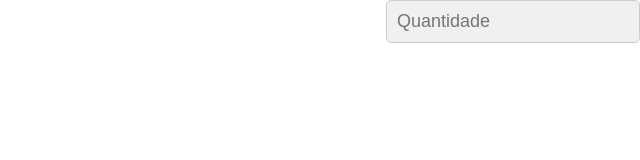
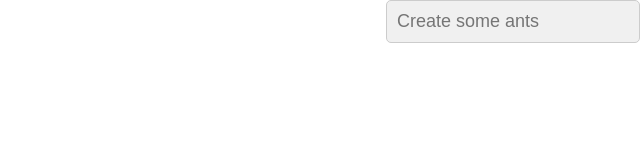
Before and after one commit to luiztiago/fear-ant, a plain HTML site: page index.html in a window 1280 px wide. Shown: the full height of the page, 640-1280 px from the left. Drawn offline with Linux system fonts and the light colour scheme.

Commit message:
ants length translated to english

```diff
--- a/index.html
+++ b/index.html
@@ -44,7 +44,7 @@
 		</div>
 	</template>
 	<form>
-		<input id="length" type="text" placeholder="Quantidade" />
+		<input id="length" type="text" placeholder="Create some ants" />
 	</form>
 </body>
 <script type="text/javascript" src="app/scripts/app.js"></script>
```
